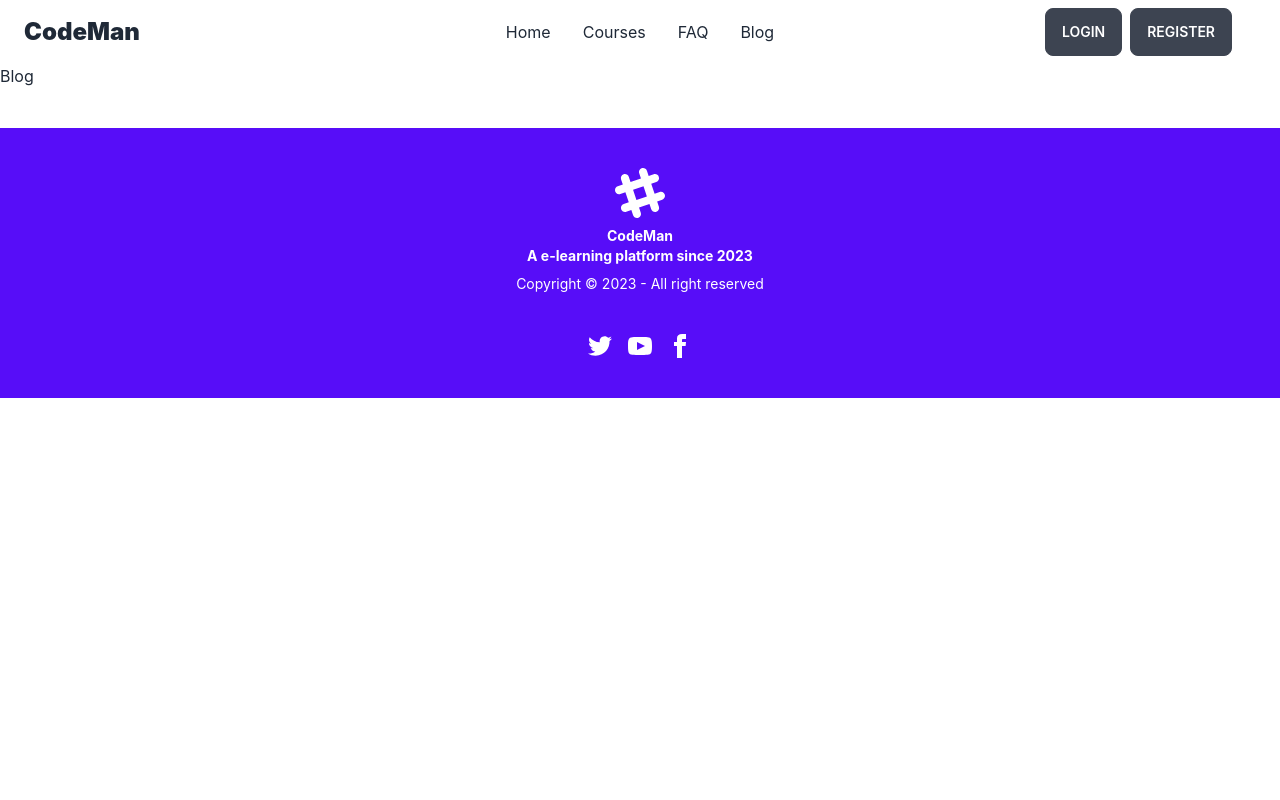
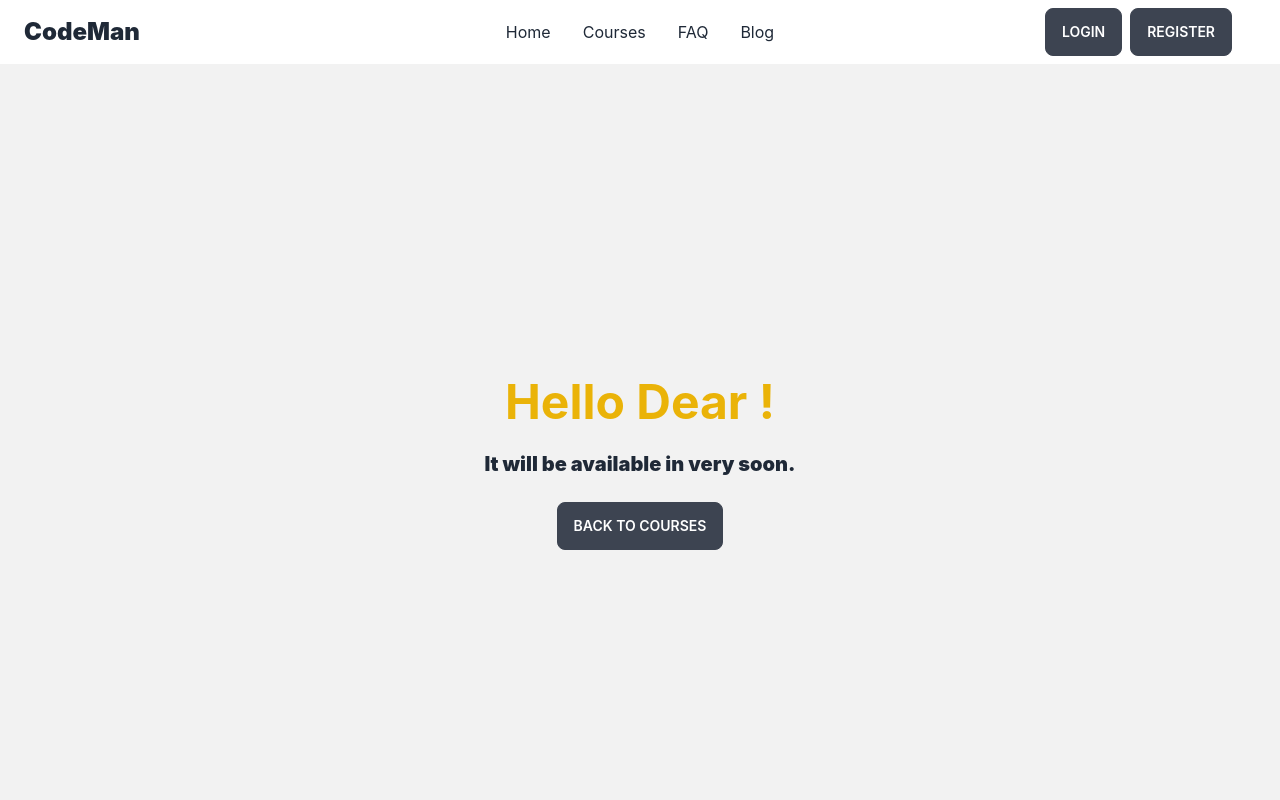
Before and after one commit to esamohammad/code-man-educational-site, a React (Create React App) app in the folder client/: page /blog in a window 1280 px wide. Shown: the top 800 px of the page. Built offline with nearby package versions, Linux system fonts and the light colour scheme.

Commit message:
faq and blog is done

```diff
--- a/client/src/pages/Blog.js
+++ b/client/src/pages/Blog.js
@@ -1,10 +1,24 @@
+import React from "react";
+import { Link } from "react-router-dom";
+
+
 
 const Blog = () => {
-    return (
-        <div>
-            Blog
+  return (
+    <div>
+      <div className="hero min-h-screen bg-base-200">
+        <div className="hero-content text-center">
+          <div className="max-w-md">
+            <h1 className="text-5xl font-bold text-yellow-500">Hello Dear ! </h1>
+            <p className="py-6 text-xl font-black text-bold" >
+              It will be available in very soon.
+            </p>
+        <Link to= '/courses'>  <button className="btn btn-base">Back to Courses</button></Link>
+          </div>
         </div>
-    );
+      </div>
+    </div>
+  );
 };
 
 export default Blog;
--- a/client/src/pages/Faq.js
+++ b/client/src/pages/Faq.js
@@ -249,6 +249,7 @@ const Faq = () => {
           </div>
         </div>
       </div>
+
     </div>
   );
 };
```
